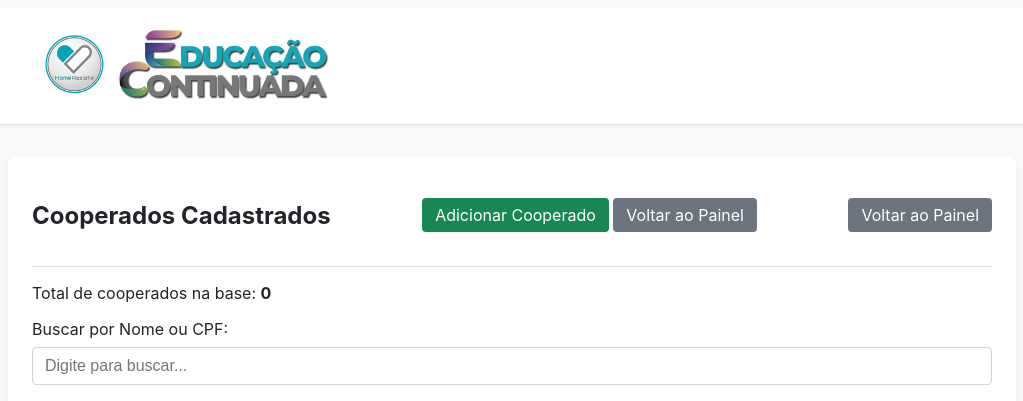
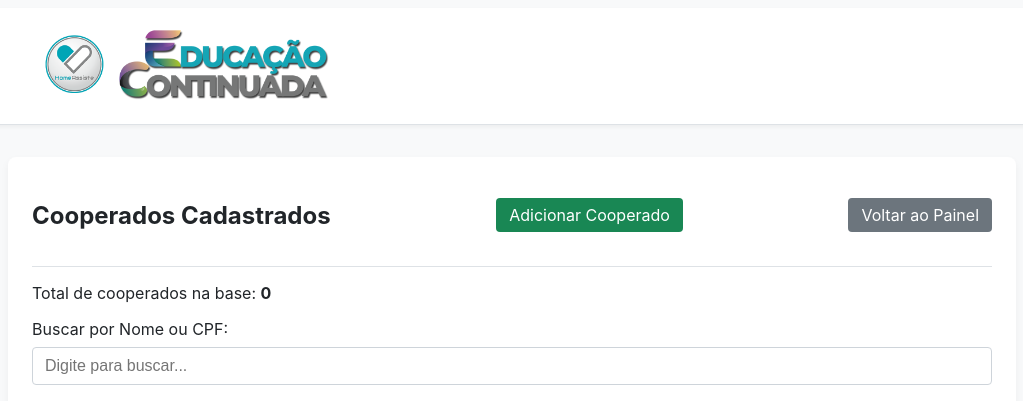
Before and after one commit to Gledson-Rwalker/portal-cooperativa, a Flask app: page /admin/cooperados in a window 1280 px wide. Shown: the top 401 px of the page, without its empty margins (128-1151 px from the left). Run offline with Flask 3, Linux system fonts and the light colour scheme; the visitor is signed in with stand-in values (Sample User, id 1); data that the repository does not hold is empty; some libraries are stand-ins or nearby versions.

Commit message:
Retirada do botão a mais

```diff
--- a/templates/view_cooperados.html
+++ b/templates/view_cooperados.html
@@ -9,7 +9,6 @@
         <div>
             <!-- --- NOVO BOTÃO AQUI --- -->
             <a href="{{ url_for('add_cooperado_page') }}" class="btn btn-success">Adicionar Cooperado</a>
-            <a href="{{ url_for('admin_dashboard') }}" class="btn btn-secondary">Voltar ao Painel</a>
         </div>
         <a href="{{ url_for('admin_dashboard') }}" class="btn btn-secondary">Voltar ao Painel</a>
     </div>
```
